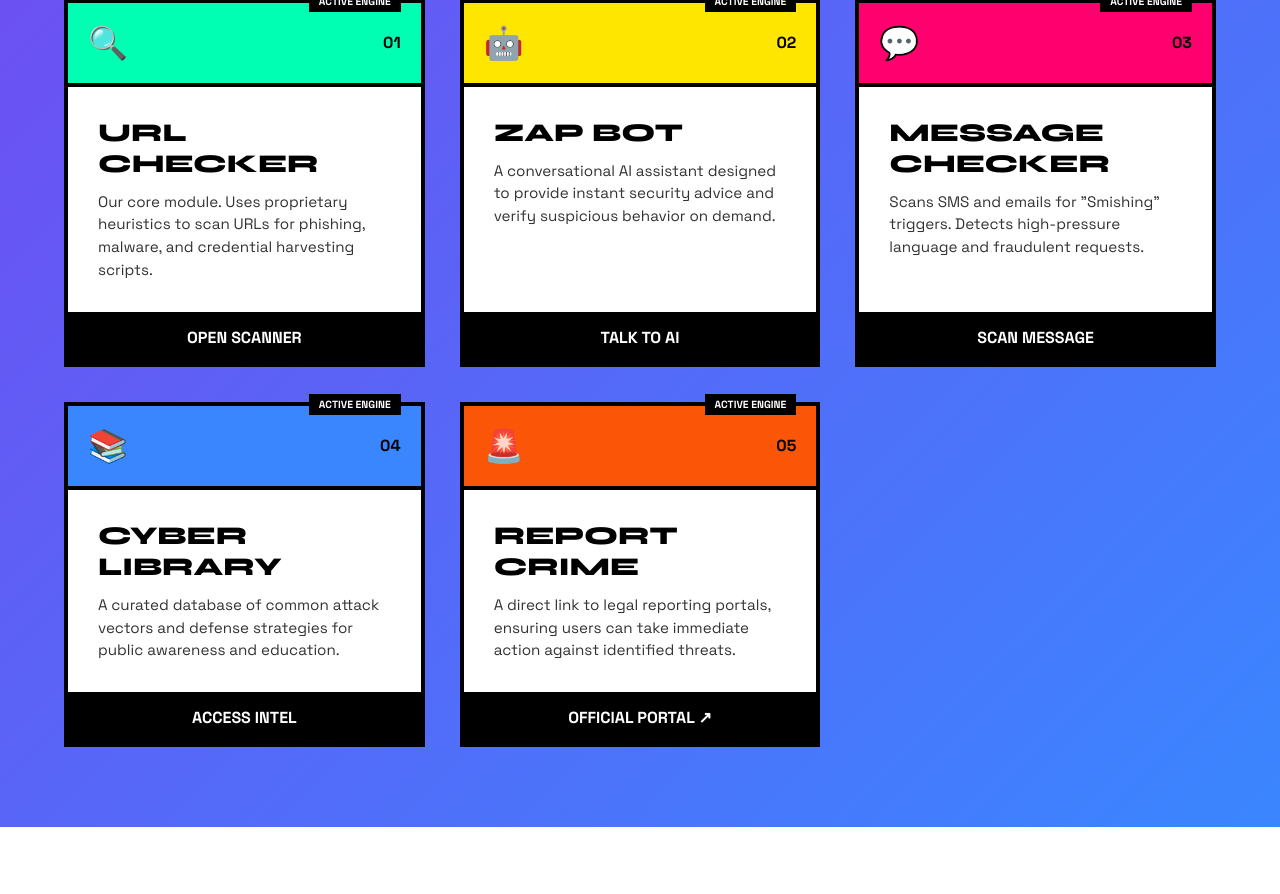
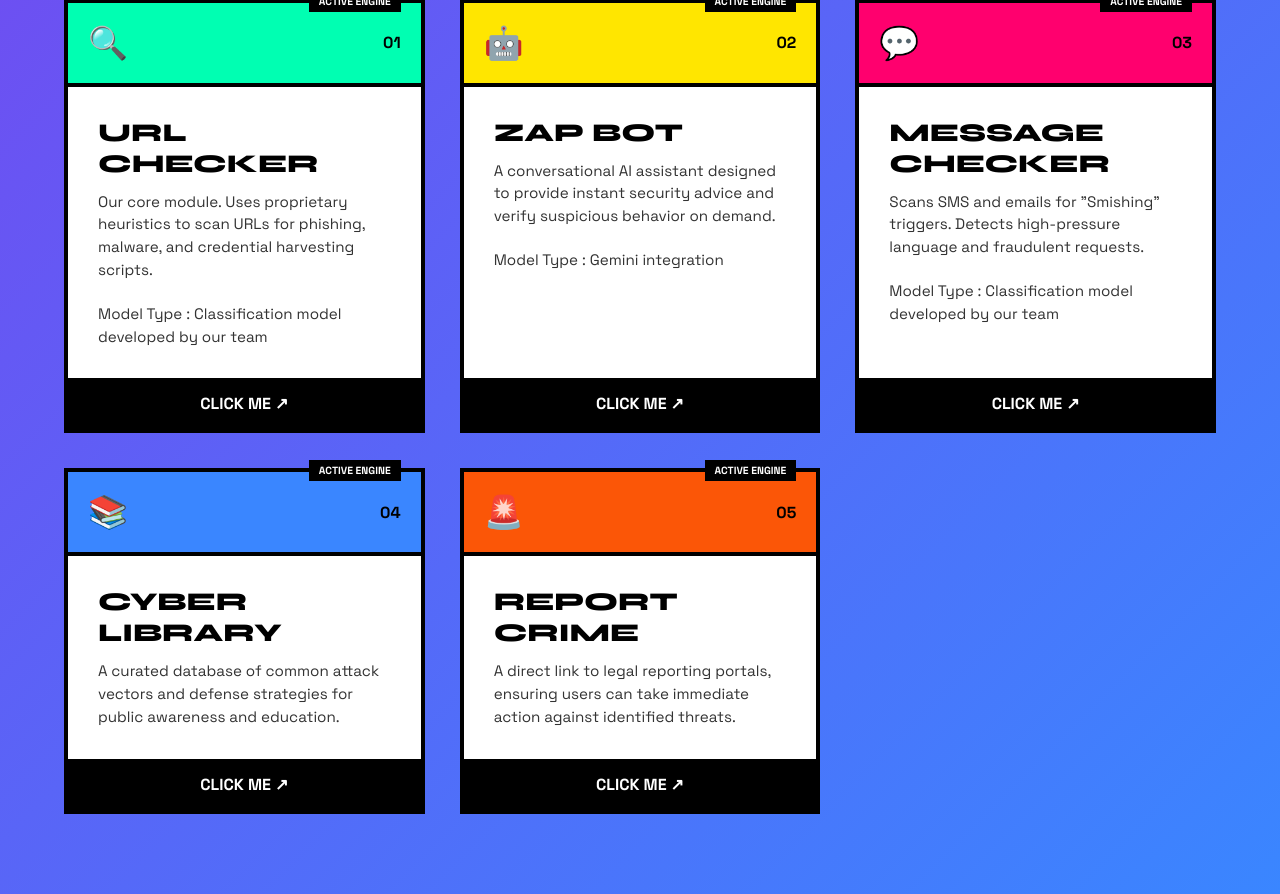
Before and after one commit to leuwenhoek/PhishZap, a Flask app: page / in a window 1280 px wide. Shown: the part 966-1860 px from the top of the page. Before the commit the page ends 1793 px from the top, so only its background shows below. Run offline with Flask 3, Linux system fonts and the light colour scheme; parts of the project's set-up code (start-up, migrations or seed data) failed here and were passed over.

Commit message:
photo changes

```diff
--- a/Web/templates/home.html
+++ b/Web/templates/home.html
@@ -334,8 +334,10 @@
                 <div class="card-body">
                     <h3>URL CHECKER</h3>
                     <p>Our core module. Uses proprietary heuristics to scan URLs for phishing, malware, and credential harvesting scripts.</p>
+                    <br>
+                    <p>Model Type : Classification model developed by our team</p>
                 </div>
-                <div class="card-footer">OPEN SCANNER</div>
+                <div class="card-footer">CLICK ME ↗</div>
             </a>
 
             <a href="/zap_bot" class="feature-card zap-bot">
@@ -346,8 +348,10 @@
                 <div class="card-body">
                     <h3>ZAP BOT</h3>
                     <p>A conversational AI assistant designed to provide instant security advice and verify suspicious behavior on demand.</p>
+                    <br>
+                    <p>Model Type : Gemini integration</p>
                 </div>
-                <div class="card-footer">TALK TO AI</div>
+                <div class="card-footer">CLICK ME ↗</div>
             </a>
 
             <a href="/msg_check" class="feature-card msg-check">
@@ -358,8 +362,10 @@
                 <div class="card-body">
                     <h3>MESSAGE CHECKER</h3>
                     <p>Scans SMS and emails for "Smishing" triggers. Detects high-pressure language and fraudulent requests.</p>
+                    <br>
+                    <p>Model Type : Classification model developed by our team</p>
                 </div>
-                <div class="card-footer">SCAN MESSAGE</div>
+                <div class="card-footer">CLICK ME ↗</div>
             </a>
 
             <a href="/library" class="feature-card cyber-lib">
@@ -371,7 +377,7 @@
                     <h3>CYBER LIBRARY</h3>
                     <p>A curated database of common attack vectors and defense strategies for public awareness and education.</p>
                 </div>
-                <div class="card-footer">ACCESS INTEL</div>
+                <div class="card-footer">CLICK ME ↗</div>
             </a>
 
             <a href="/report" target="_blank" class="feature-card report-crime">
@@ -383,7 +389,7 @@
                     <h3>REPORT CRIME</h3>
                     <p>A direct link to legal reporting portals, ensuring users can take immediate action against identified threats.</p>
                 </div>
-                <div class="card-footer">OFFICIAL PORTAL ↗</div>
+                <div class="card-footer">CLICK ME ↗</div>
             </a>
 
         </section>
--- a/Web/templates/team.html
+++ b/Web/templates/team.html
@@ -219,7 +219,7 @@
             <div class="member-card">
                 <div class="lvl-badge">LVL 99</div>
                 <div class="photo-box">
-                    <img src="https://iili.io/fjLzZAP.md.png " alt="Web Developer">
+                    <img src="https://iili.io/fwfcfxj.jpg " alt="Web Developer">
                 </div>
                 <div class="member-info">
                     <h2>Jaiyesh</h2>
```
Also changed, not shown: README.md.
